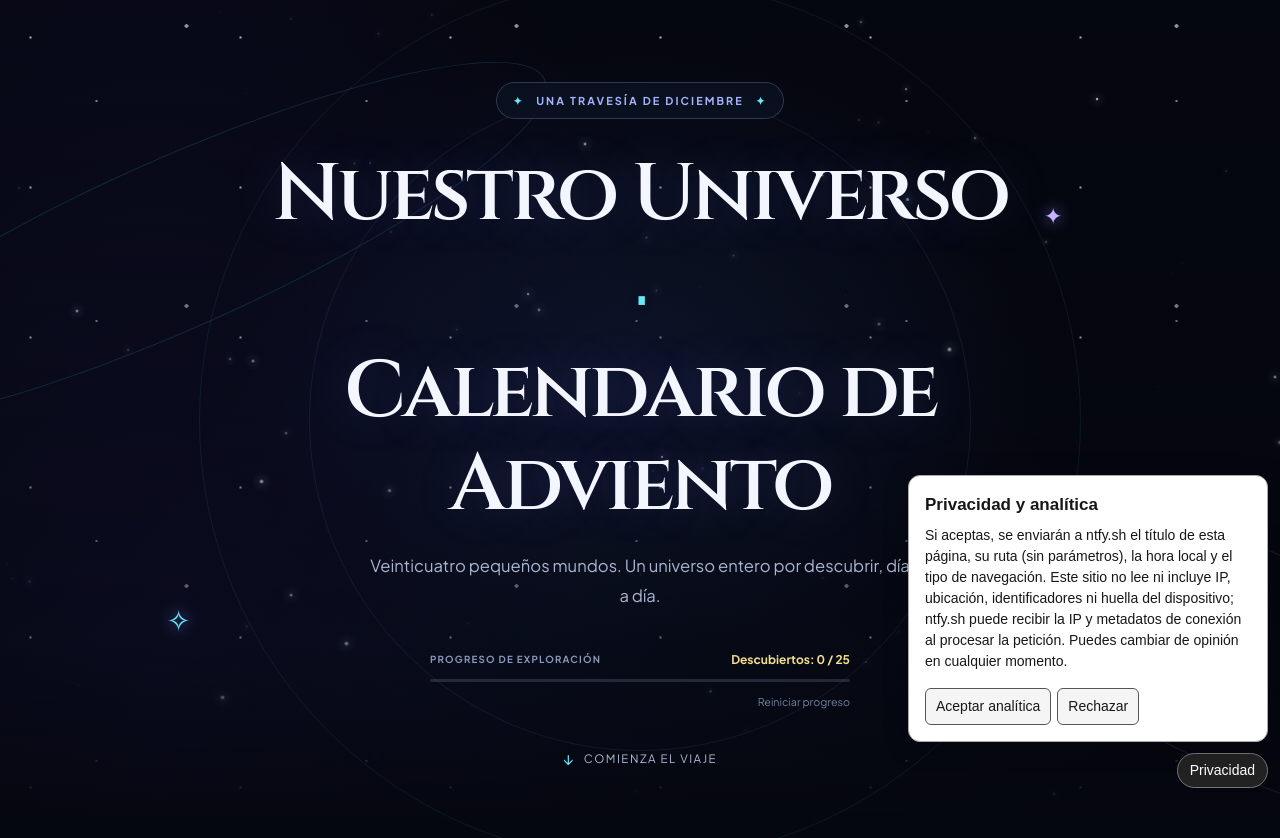
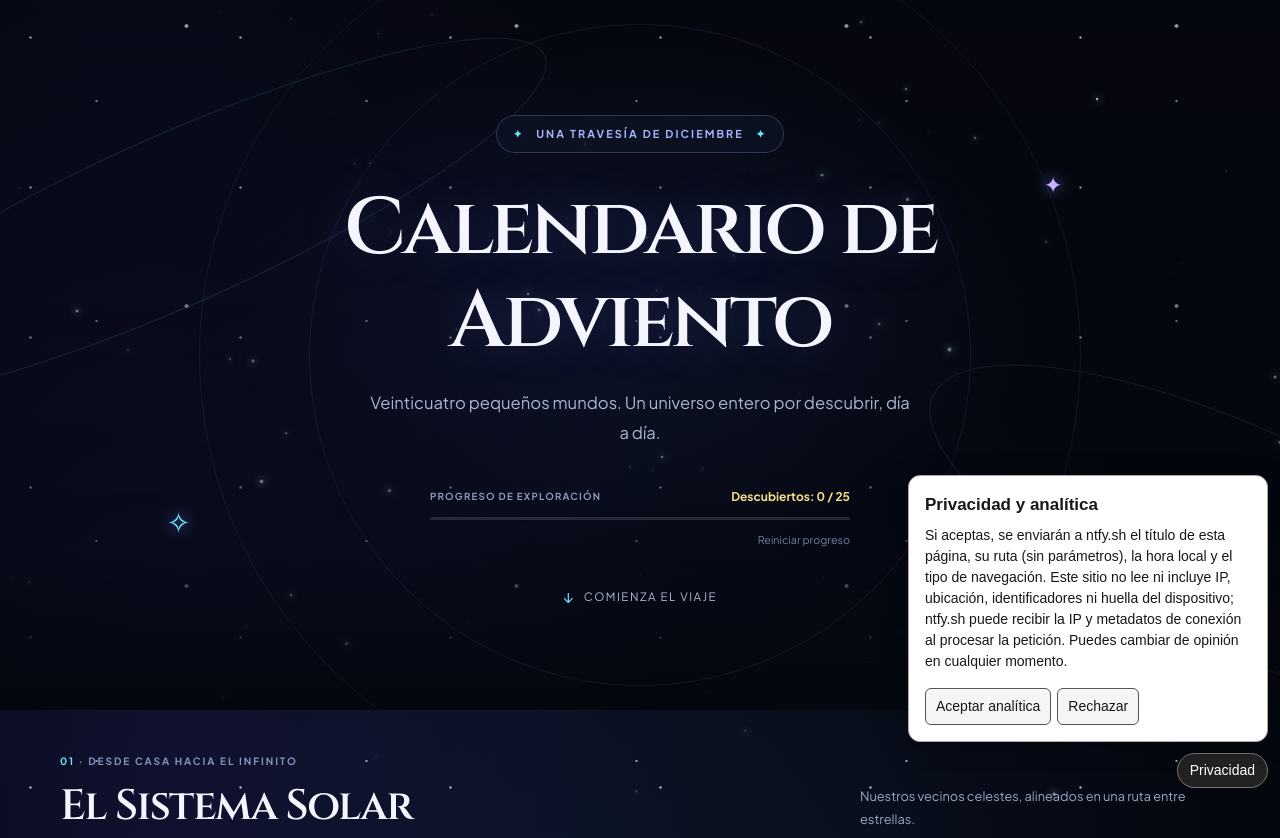
Before and after one commit to vvillalbamartinez1501-glitch/CalendarioAdviento, a plain HTML site: page index.html in a window 1280 px wide. Shown: the top 838 px of the page. Drawn offline with Linux system fonts and the light colour scheme.

Commit message:
fix: Update title and description to reflect "Calendario de Adviento" across multiple pages

```diff
--- a/index.html
+++ b/index.html
@@ -5,7 +5,7 @@
   <meta name="viewport" content="width=device-width, initial-scale=1">
   <meta name="theme-color" content="#05070f">
   <meta name="description" content="Un viaje por el sistema solar y las constelaciones, una sorpresa por cada día de Adviento.">
-  <title>Nuestro Universo · Calendario de Adviento</title>
+  <title>Calendario de Adviento</title>
   <link rel="preconnect" href="https://fonts.googleapis.com">
   <link rel="preconnect" href="https://fonts.gstatic.com" crossorigin>
   <link href="https://fonts.googleapis.com/css2?family=Cinzel:wght@600;700&family=Plus+Jakarta+Sans:wght@400;500;600;700&family=Space+Grotesk:wght@500;600;700&display=swap" rel="stylesheet">
@@ -19,7 +19,7 @@
     <div class="hero__content">
       <p class="eyebrow"><span aria-hidden="true">✦</span> Una travesía de diciembre <span aria-hidden="true">✦</span></p>
       <!-- PERSONALIZAR TÍTULO DE PORTADA AQUÍ -->
-      <h1>Nuestro Universo <span>·</span><br>Calendario de Adviento</h1>
+      <h1>Calendario de Adviento</h1>
       <p class="hero__intro">Veinticuatro pequeños mundos. Un universo entero por descubrir, día a día.</p>
       <div class="progress-panel" aria-label="Progreso de exploración">
         <div class="progress-copy">
```
Also changed, not shown: dias/dia-01/index.html (+1 -1 lines), dias/dia-02/index.html (+2 -2 lines), dias/dia-03/index.html (+2 -2 lines), dias/dia-04/index.html (+1 -1 lines), 1 other file.
